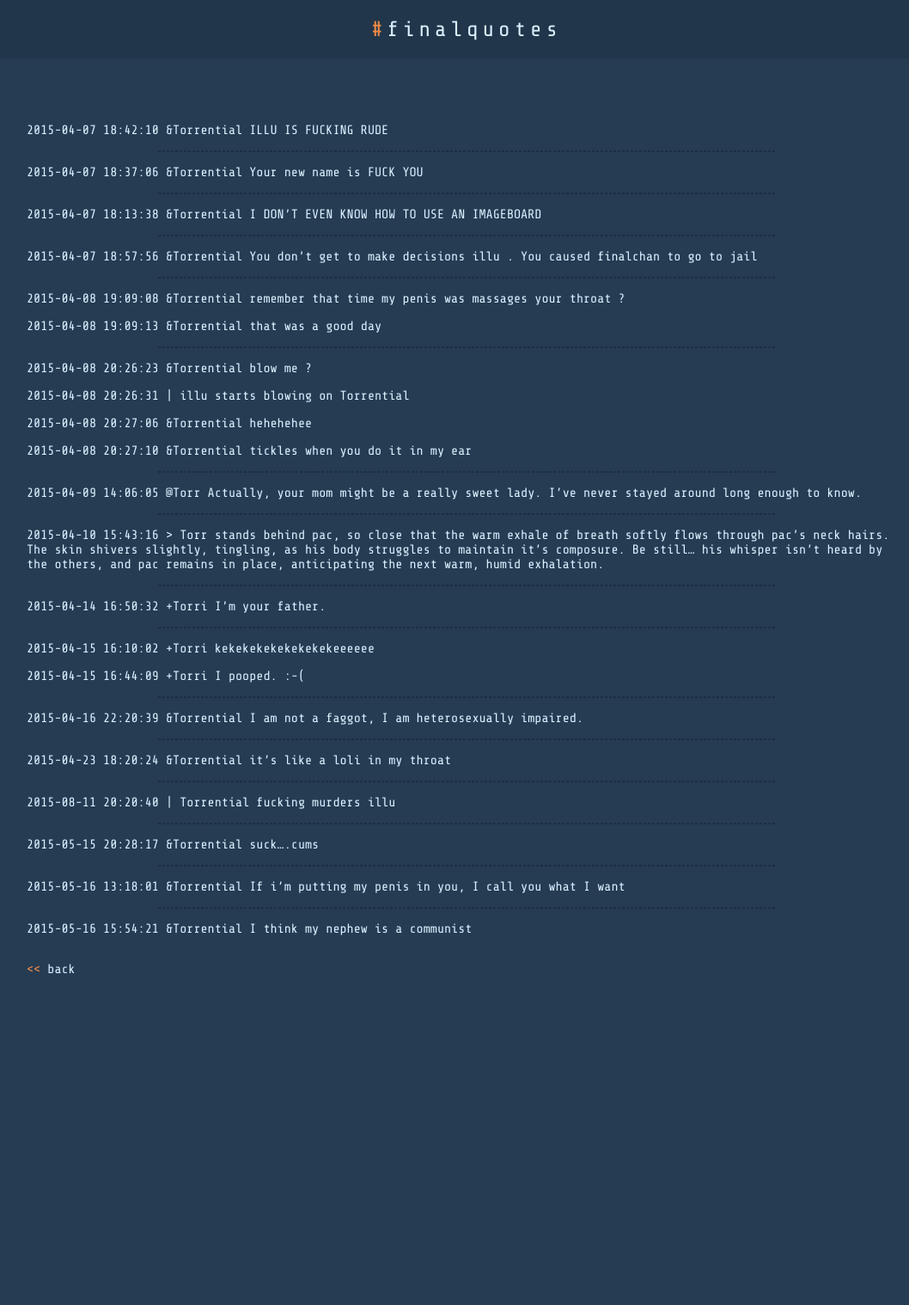
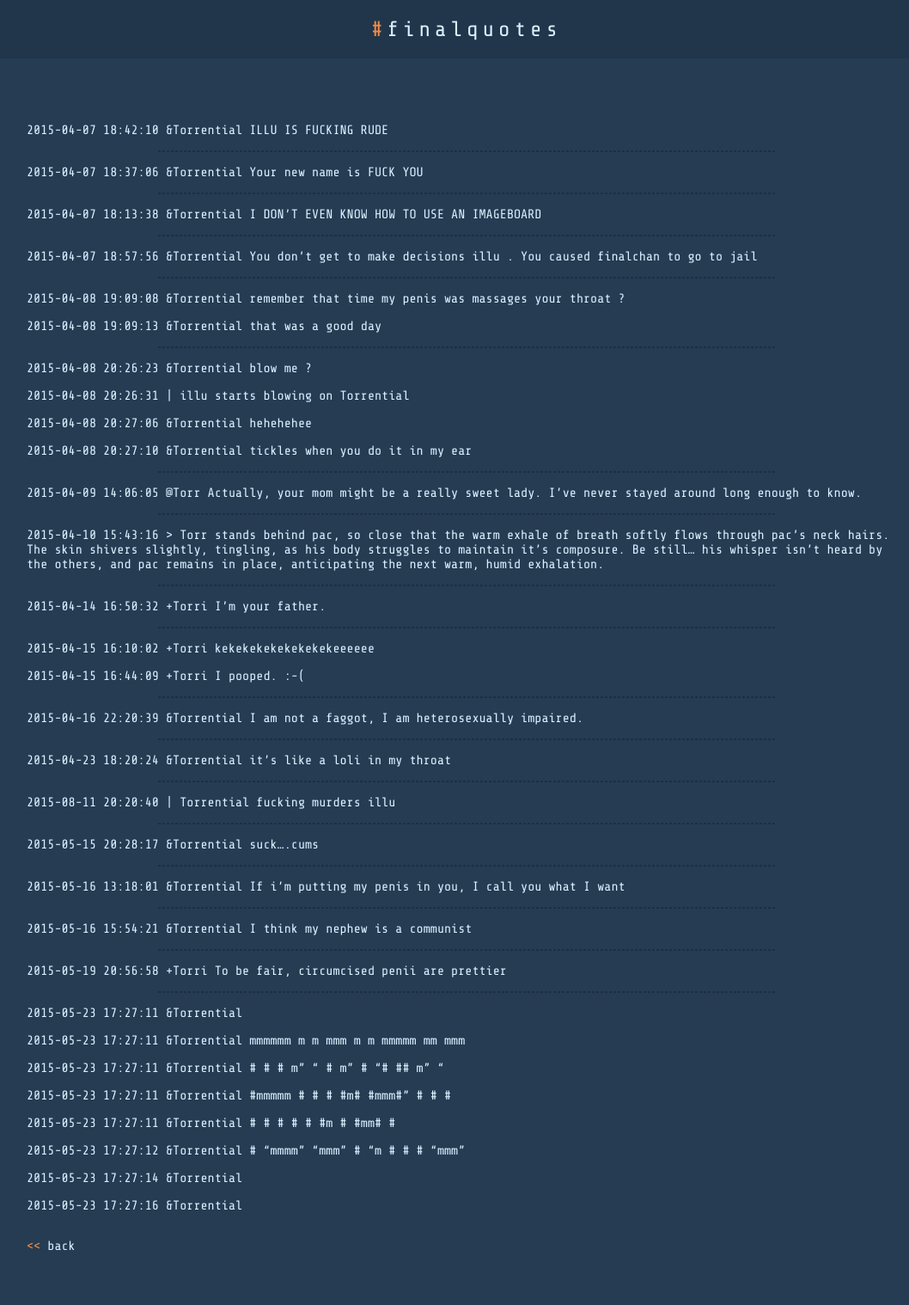
Before and after one commit to finalquotes/finalquotes.github.io, a Jekyll site: the page built from torrential.md, in a window 1280 px wide. Shown: the whole page at 86% size, without its empty margins (97-1155 px from the left). Built offline with Jekyll 4.4.1, drawn with Linux system fonts in a browser that asks for light colours; before the commit the page ends 1196 px from its top, so only the background shows below that.

Commit message:
new shit

```diff
--- a/torrential.md
+++ b/torrential.md
@@ -75,3 +75,25 @@ maintain it's composure. Be still... his whisper isn't heard by the others, and
 ---
 
 2015-05-16 15:54:21	&Torrential	I think my nephew is a communist
+
+---
+
+2015-05-19 20:56:58	+Torri	To be fair, circumcised penii are prettier
+
+---
+
+2015-05-23 17:27:11	&Torrential
+
+2015-05-23 17:27:11	&Torrential	 mmmmmm m    m   mmm  m    m        mmmmm    mm     mmm
+
+2015-05-23 17:27:11	&Torrential	 #      #    # m"   " #  m"         #   "#   ##   m"   "
+
+2015-05-23 17:27:11	&Torrential	 #mmmmm #    # #      #m#           #mmm#"  #  #  #
+
+2015-05-23 17:27:11	&Torrential	 #      #    # #      #  #m         #       #mm#  #
+
+2015-05-23 17:27:12	&Torrential	 #      "mmmm"  "mmm" #   "m        #      #    #  "mmm"
+
+2015-05-23 17:27:14	&Torrential
+
+2015-05-23 17:27:16	&Torrential
```
Also changed, not shown: error2147483647.md (+4 -0 lines), illu.md (+8 -0 lines).
